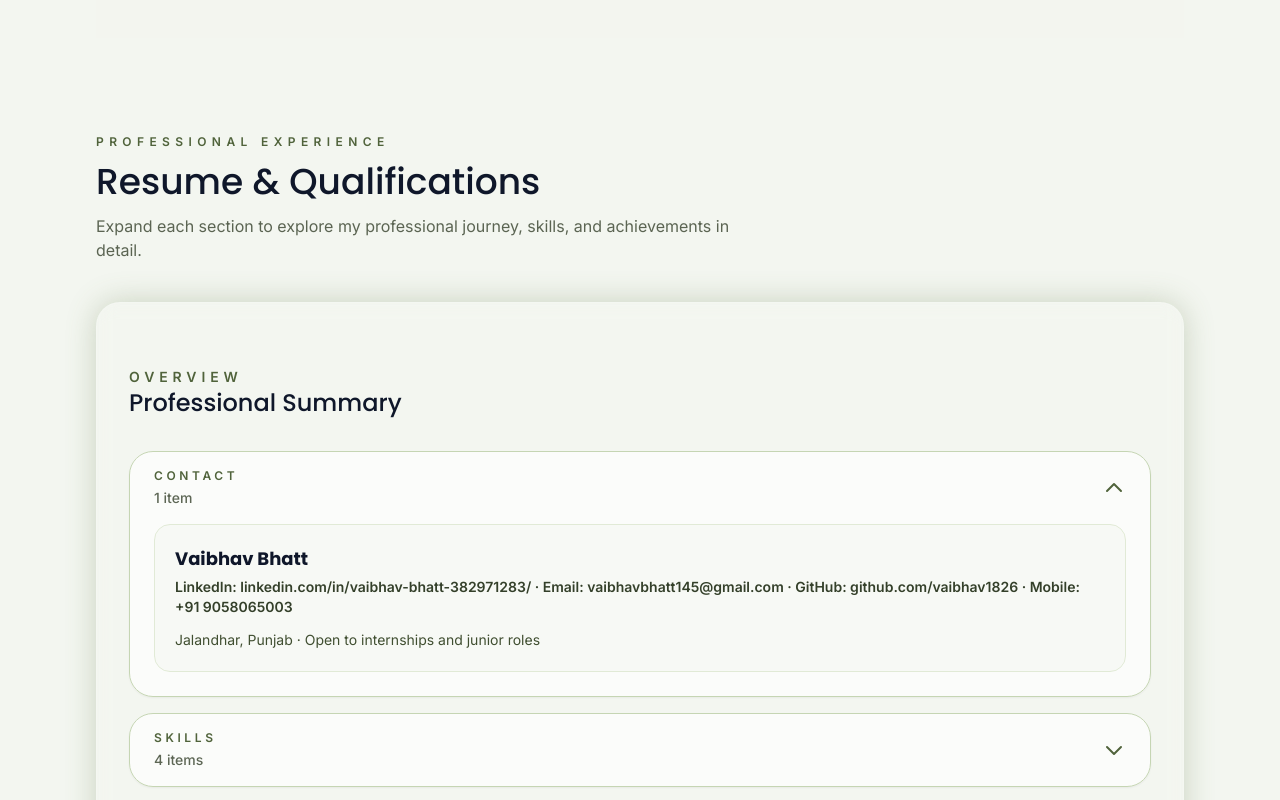
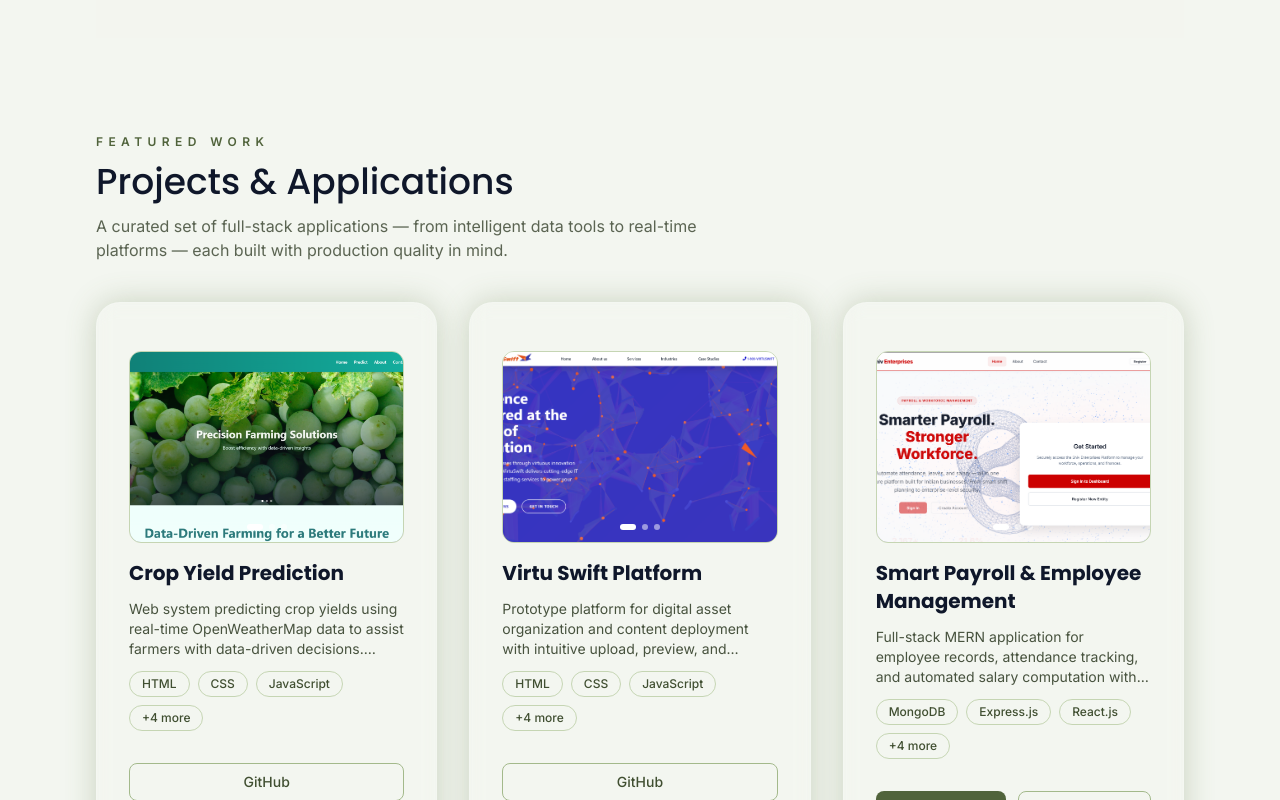
Before and after one commit to vaibhav1826/Online_Portfolio, a React (Vite) app: page / in a window 1280 px wide. Shown: the part 1720-2520 px from the top of the page. Built offline with nearby package versions, Linux system fonts and the light colour scheme.

Commit message:
update src/components/Pages/HomeView.tsx

```diff
--- a/src/components/Pages/HomeView.tsx
+++ b/src/components/Pages/HomeView.tsx
@@ -4,6 +4,7 @@ import HeroSection from '../Sections/HeroSection'
 import SkillsShowcase from '../Sections/SkillsShowcase'
 import DynamicResume from '../Sections/DynamicResume'
 import ContactForm from '../Sections/ContactForm'
+import ProjectsShowcase from '../Sections/ProjectsShowcase'
 
 const HomeView = () => {
     const location = useLocation()
@@ -26,9 +27,10 @@ const HomeView = () => {
     }, [location])
 
     return (
-        <main className="relative z-10 mx-auto flex max-w-6xl flex-col gap-24 px-6 py-20 sm:px-8">
+        <main className="relative z-10 mx-auto w-full overflow-hidden flex max-w-6xl flex-col gap-12 sm:gap-24 px-4 sm:px-6 pt-12 sm:pt-20 pb-12 sm:py-20 lg:px-8">
             <HeroSection id="hero" />
             <SkillsShowcase id="skills" />
+            <ProjectsShowcase id="featured-projects" featuredOnly />
             <DynamicResume id="resume" />
             <ContactForm id="contact" />
         </main>
```
